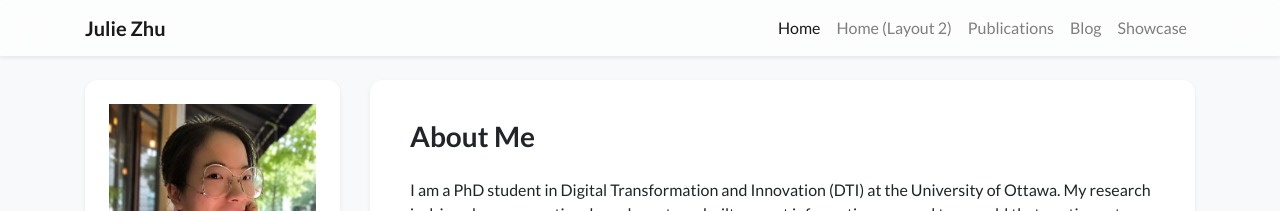
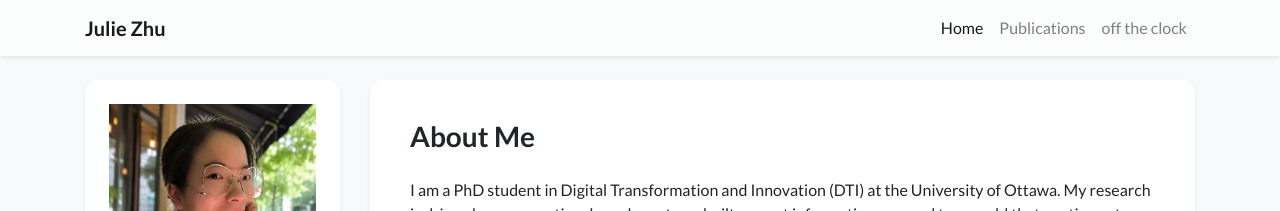
Before and after one commit to Julieuo/Julieuo, a Jekyll site: the page built from index.html, in a window 1280 px wide. Shown: the top 211 px of the page. Built offline with Jekyll 4.4.1, drawn with Linux system fonts in a browser that asks for light colours; nearby versions of some CDN libraries; a style sheet for code colours, icons or effects is not loaded.

Commit message:
Update navigation.yml

```diff
--- a/_data/navigation.yml
+++ b/_data/navigation.yml
@@ -3,11 +3,7 @@ pages:
 #       For example, the `navbar_title` field in `showcase.html` is "Showcase" and the `name` field here should also be "Showcase"
 - name: Home
   url: /
-- name: Home (Layout 2)
-  url: /index_layout2
 - name: Publications
   url: /publications
-- name: Blog
-  url: /blog
-- name: Showcase
-  url: /showcase
+- name: off the clock
+  url: /offtheclock
```
